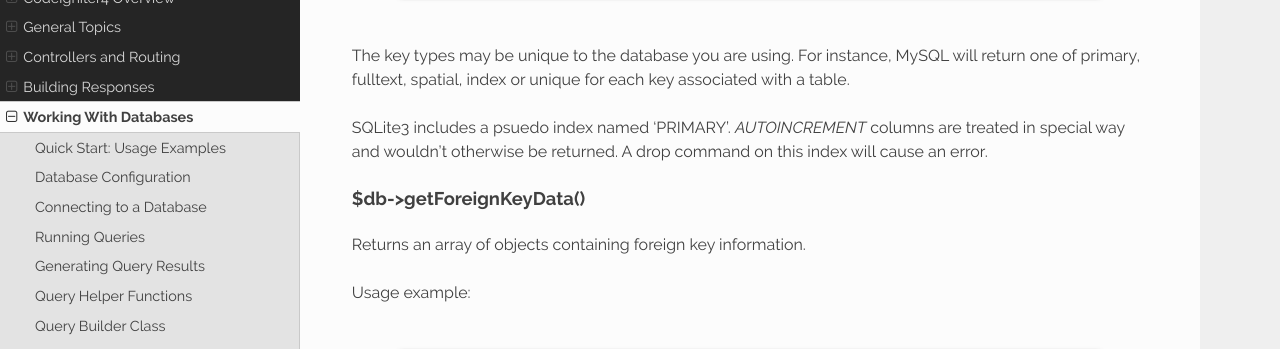
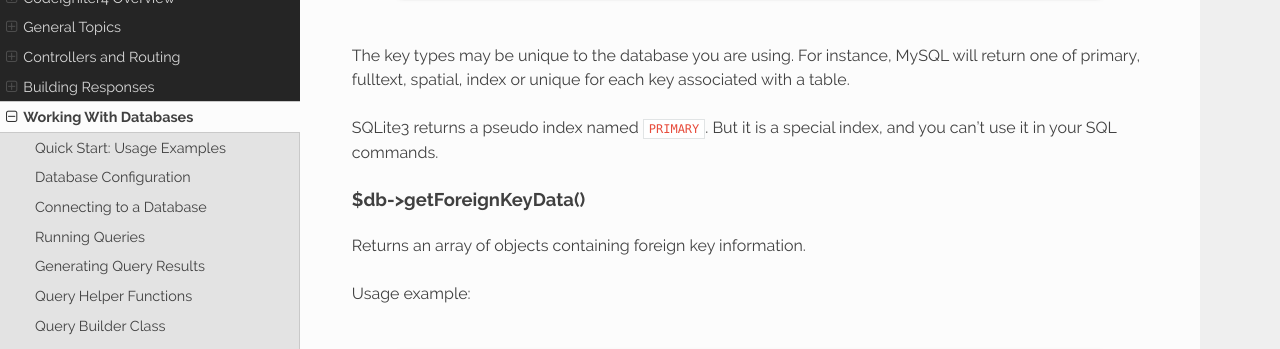
Before and after one commit to NEKOGET/ci4_user_guide_src, a Sphinx documentation site: the page built from source/database/metadata.rst, in a window 1280 px wide and 900 px high, scrolled down 3775 px, cut to the strip 142-491 px from the top of the window. Built offline with Sphinx 7.4.7 and the Read the Docs theme 2.0.0, drawn with Linux system fonts in a browser that asks for light colours.

Commit message:
Update user_guide_src/source/database/metadata.rst
Co-authored-by: kenjis <kenji.uui@gmail.com>

```diff
--- a/source/database/metadata.rst
+++ b/source/database/metadata.rst
@@ -121,9 +121,7 @@ The key types may be unique to the database you are using.
 For instance, MySQL will return one of primary, fulltext, spatial, index or unique
 for each key associated with a table.
 
-SQLite3 includes a psuedo index named 'PRIMARY'. `AUTOINCREMENT` columns are treated
-in special way and wouldn't otherwise be returned. A drop command on this index will
-cause an error.
+SQLite3 returns a pseudo index named ``PRIMARY``. But it is a special index, and you can't use it in your SQL commands.
 
 $db->getForeignKeyData()
 ------------------------
```
